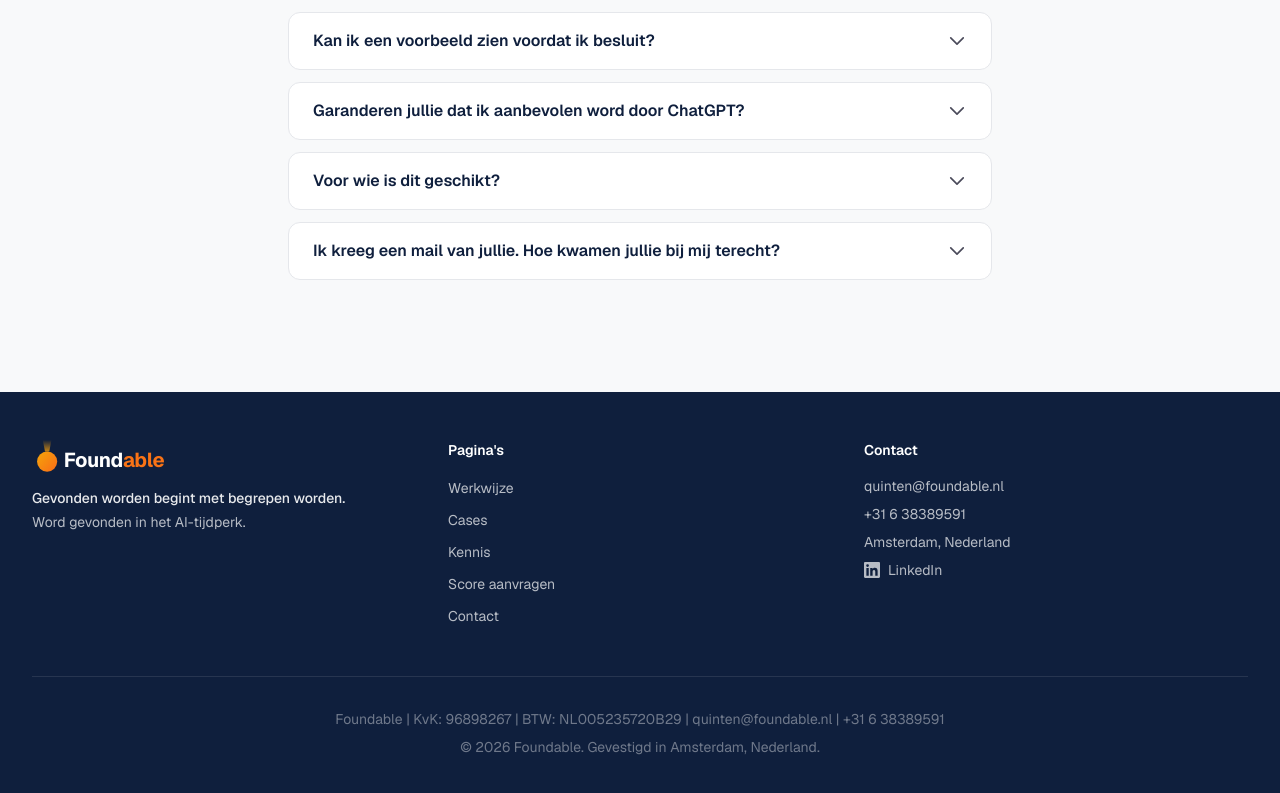
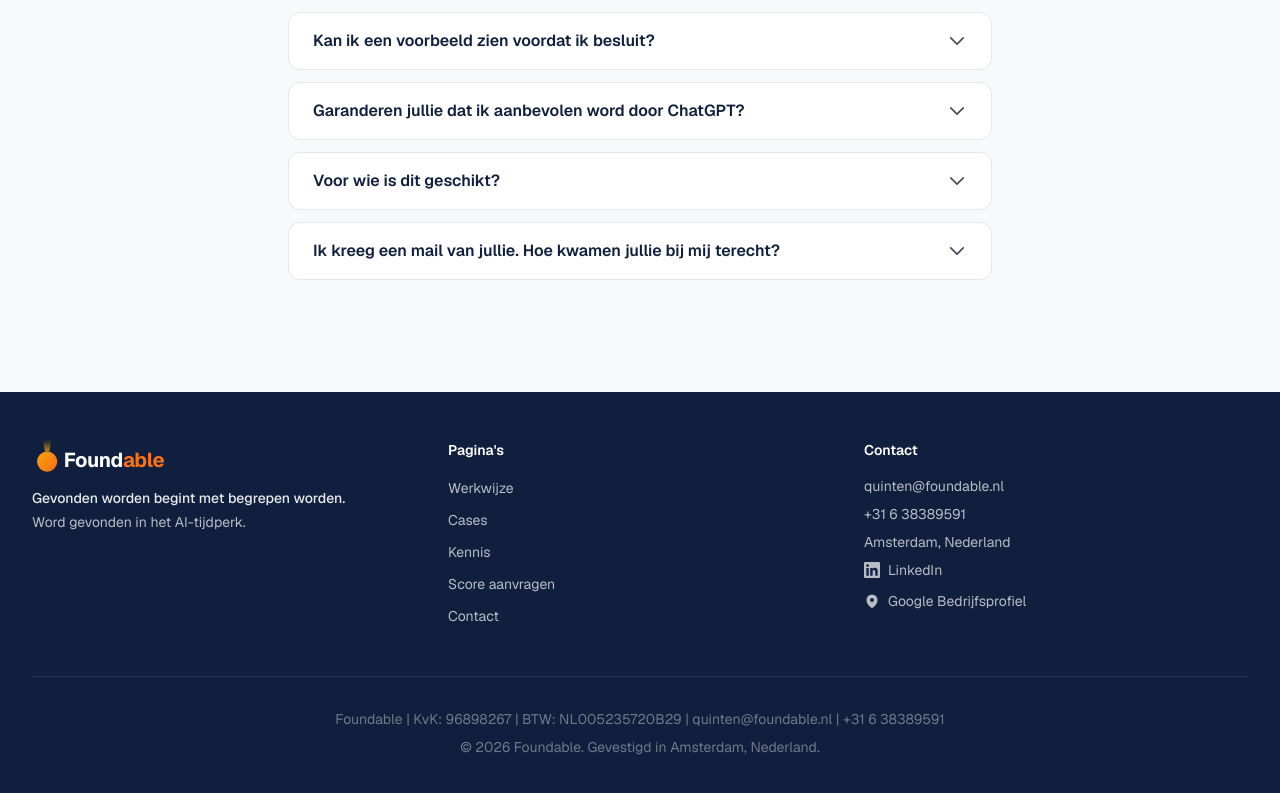
Before and after one commit to QUINTENtje/Foundable-website, a Next.js app: page / in a window 1280 px wide. Shown: the part 5829-6622 px from the top of the page. Built offline with nearby package versions, Linux system fonts and the light colour scheme.

Commit message:
Zichtbare link naar het Google Bedrijfsprofiel in de footer

```diff
--- a/src/components/Footer.tsx
+++ b/src/components/Footer.tsx
@@ -83,6 +83,24 @@ export default function Footer() {
                   LinkedIn
                 </a>
               </li>
+              <li>
+                <a
+                  href="https://www.google.com/maps?cid=7591528248257612358"
+                  target="_blank"
+                  rel="noopener noreferrer"
+                  className="inline-flex items-center gap-2 hover:text-white transition-colors"
+                >
+                  <svg
+                    className="h-4 w-4"
+                    fill="currentColor"
+                    viewBox="0 0 24 24"
+                    aria-hidden="true"
+                  >
+                    <path d="M12 2.25a8.25 8.25 0 0 0-8.25 8.25c0 3.846 2.02 6.837 3.963 8.827a19.58 19.58 0 0 0 2.683 2.282c.36.253.744.5 1.144.742l.07.04.028.016a.76.76 0 0 0 .723 0l.028-.015.071-.041c.4-.242.784-.489 1.145-.742a19.58 19.58 0 0 0 2.682-2.282c1.944-1.99 3.963-4.981 3.963-8.827A8.25 8.25 0 0 0 12 2.25Zm0 5.25a3 3 0 1 1 0 6 3 3 0 0 1 0-6Z" />
+                  </svg>
+                  Google Bedrijfsprofiel
+                </a>
+              </li>
             </ul>
           </div>
         </div>
```
